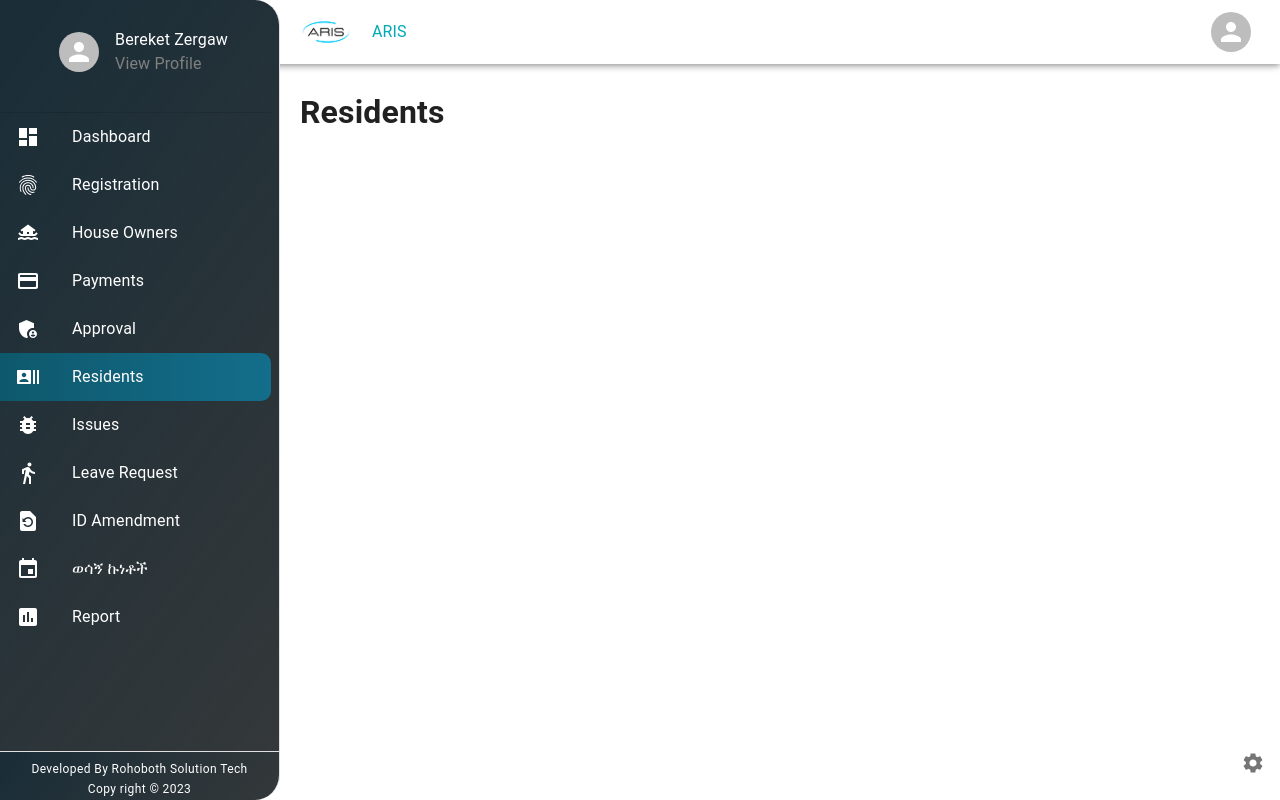
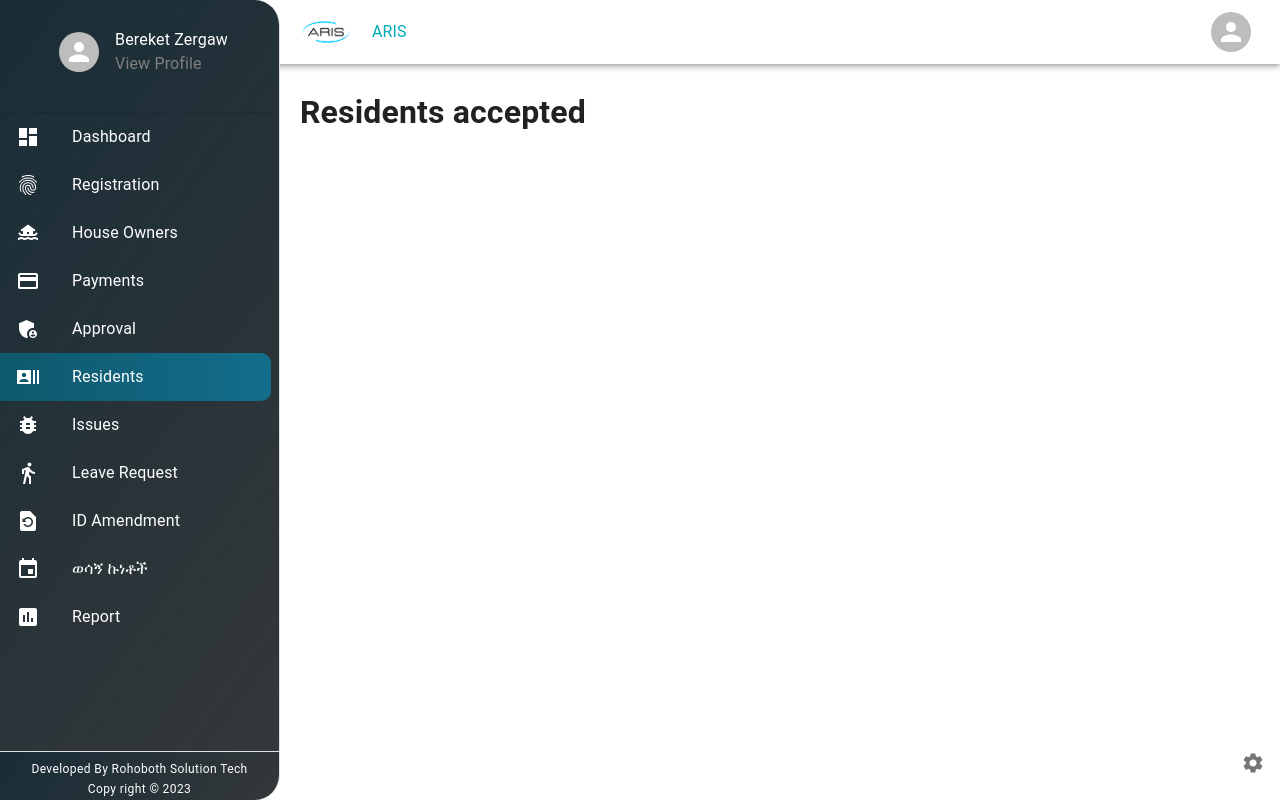
Before and after one commit to dagopia/arisproject, a React (Create React App) app: page /residents in a window 1280 px wide. Built offline with nearby package versions, Linux system fonts and the light colour scheme.

Commit message:
fork check

```diff
--- a/src/routes/Residents.jsx
+++ b/src/routes/Residents.jsx
@@ -6,7 +6,7 @@ import { useTranslation } from "react-i18next";
 const PageContent = (props) => {
   return (
     <Box>
-      <h1>{props.pageName}</h1>
+      <h1>{props.pageName} accepted</h1>
     </Box>
   );
 };
```
